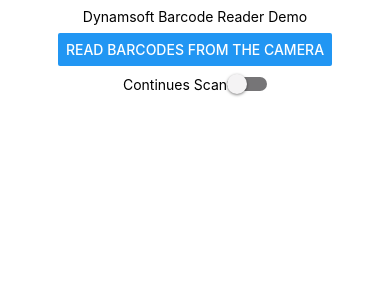
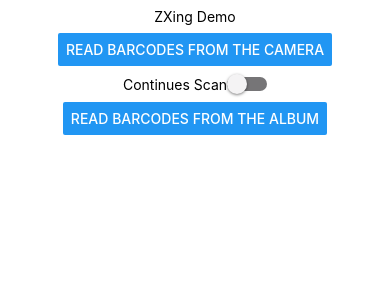
Before and after one commit to zrina1314/vision-camera-zxing, a React Native app in the folder example/: screen / in a window 390 px wide. Shown: the top 300 px of the page. Built offline with nearby package versions, Linux system fonts and the light colour scheme.

Commit message:
update the example for the zxing plugin

```diff
--- a/example/package.json
+++ b/example/package.json
@@ -12,6 +12,7 @@
   "dependencies": {
     "react": "18.3.1",
     "react-native": "0.75.3",
+    "react-native-image-picker": "^7.1.2",
     "react-native-vision-camera": "^4.5.3",
     "react-native-worklets-core": "^1.3.3"
   },
--- a/example/src/App.tsx
+++ b/example/src/App.tsx
@@ -1,6 +1,8 @@
 import * as React from 'react';
 import { Button, SafeAreaView, StyleSheet, Switch, Text, View } from 'react-native';
 import BarcodeScanner from './components/BarcodeScanner';
+import { decodeBase64, type Result } from 'vision-camera-zxing';
+import {launchImageLibrary, type ImageLibraryOptions} from 'react-native-image-picker';
 
 const Separator = () => (
   <View style={styles.separator} />
@@ -9,14 +11,38 @@
 export default function App() {
   const [useCamera,setUseCamera] = React.useState(false);
   const [continuous, setContinuous] = React.useState(false);
+  const [barcodeResults, setBarcodeResults] = React.useState([] as Result[]);
   const toggleSwitch = () => setContinuous(previousState => !previousState);
+
+  const onScanned = (results:Result[]) => {
+    setBarcodeResults(results);
+    if (results.length>0 && !continuous) {
+      setUseCamera(false);
+    }
+  }
+
+  const decodeFromAlbum = async () => {
+    let options: ImageLibraryOptions = {
+      mediaType: 'photo',
+      includeBase64: true,
+    }
+    let response = await launchImageLibrary(options);
+    if (response && response.assets) {
+      if (response.assets[0]!.base64) {
+        console.log(response.assets[0]!.base64);
+        let results = await decodeBase64(response.assets[0]!.base64);
+        console.log(results);
+        setBarcodeResults(results);
+      }
+    }
+  }
 
 
   return (
     <SafeAreaView style={styles.container}>
       {useCamera && (
         <>
-          <BarcodeScanner></BarcodeScanner>
+          <BarcodeScanner onScanned={onScanned}></BarcodeScanner>
           <View
             style={{position: 'absolute', top: 0, left: 0, right: 0, bottom: 0, justifyContent: 'flex-end', alignItems: 'center'}}
           >
@@ -31,7 +57,7 @@
       {!useCamera &&(
           <View style={{alignItems:"center"}}>
             <Text style={styles.title}>
-              Dynamsoft Barcode Reader Demo
+              ZXing Demo
             </Text>
             <Button
               title="Read Barcodes from the Camera"
@@ -52,6 +78,16 @@
               />
             </View>
             <Separator />
+            <Button
+              title="Read Barcodes from the Album"
+              onPress={() => decodeFromAlbum()}
+            />
+            <Separator />
+            {barcodeResults.map((barcode, idx) => (
+              <Text key={"barcode"+idx}>
+                {barcode.barcodeFormat+": "+barcode.barcodeText}
+              </Text>
+            ))}
           </View>
       )}
     </SafeAreaView>
--- a/example/src/components/BarcodeScanner.tsx
+++ b/example/src/components/BarcodeScanner.tsx
@@ -10,18 +10,37 @@
 const BarcodeScanner: React.FC<props> = (props: props) => {
   const [hasPermission, setHasPermission] = React.useState(false);
   const [isActive, setIsActive] = React.useState(false);
+  const [barcodeResults, setBarcodeResults] = React.useState([] as Result[]);
   const device = useCameraDevice("back");
   const cameraFormat = useCameraFormat(device, [
     { videoResolution: { width: 1280, height: 720 } },
     { fps: 60 }
   ])
+  const convertAndSetResults = (results:Record<string,object>) => {
+    const keys = Object.keys(results);
+    const converted:Result[] = [];
+    for (let index = 0; index < keys.length; index++) {
+      const key = keys[index];
+      if (key) {
+        const result = results[key]
+        converted.push(result as Result);
+      }
+    }
+    setBarcodeResults(converted);
+  }
+  const convertAndSetResultsJS = Worklets.createRunOnJS(convertAndSetResults);
+  React.useEffect(() => {
+    if (props.onScanned && barcodeResults.length>0) {
+      props.onScanned(barcodeResults);
+    }
+  },[barcodeResults])
   const frameProcessor = useFrameProcessor(frame => {
     'worklet'
     runAsync(frame, () => {
       'worklet'
       const results = zxing(frame);
-      console.log("decode");
       console.log(results);
+      convertAndSetResultsJS(results);
     })
   }, [])
 
```
Also changed, not shown: 2 other files (tests, documents, lock files or other folders).
